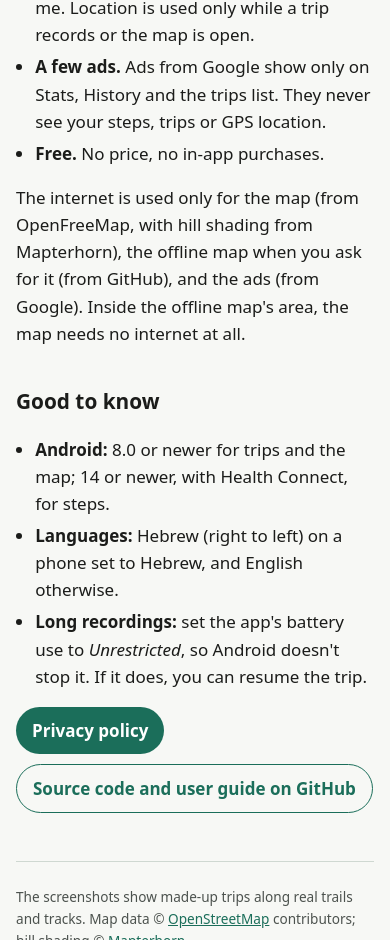
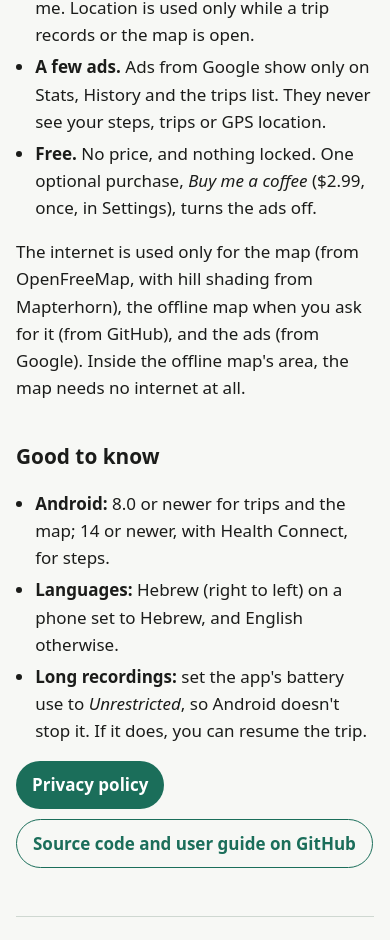
Before and after one commit to EliBukin/steps, a plain HTML site: page index.html in a window 390 px wide. Shown: the part 2631-3571 px from the top of the page. Drawn offline with Linux system fonts and the light colour scheme.

Commit message:
Site and policy from main 9fb4047 (1.3): Buy me a coffee
The policy (effective 2026-11-03) says purchases are handled by Google
Play and the app only remembers, on the phone, that the coffee was
bought. The page's Free line mentions the one optional purchase.

Co-Authored-By: Claude Opus 5.5 <noreply@anthropic.com>

```diff
--- a/index.html
+++ b/index.html
@@ -98,7 +98,7 @@
   <li><b>Not a health app either.</b> It gives no health advice. Calories, "burgers burned" and the other fun numbers are rough estimates.</li>
   <li><b>Your data stays on your phone.</b> No account, no analytics. Nothing is sent to me. Location is used only while a trip records or the map is open.</li>
   <li><b>A few ads.</b> Ads from Google show only on Stats, History and the trips list. They never see your steps, trips or GPS location.</li>
-  <li><b>Free.</b> No price, no in-app purchases.</li>
+  <li><b>Free.</b> No price, and nothing locked. One optional purchase, <i>Buy me a coffee</i> ($2.99, once, in Settings), turns the ads off.</li>
 </ul>
 <p>The internet is used only for the map (from OpenFreeMap, with hill shading from Mapterhorn), the offline map when you ask for it (from GitHub), and the ads (from Google). Inside the offline map's area, the map needs no internet at all.</p>
 
```
Also changed, not shown: privacy-policy.html (+2 -1 lines).
